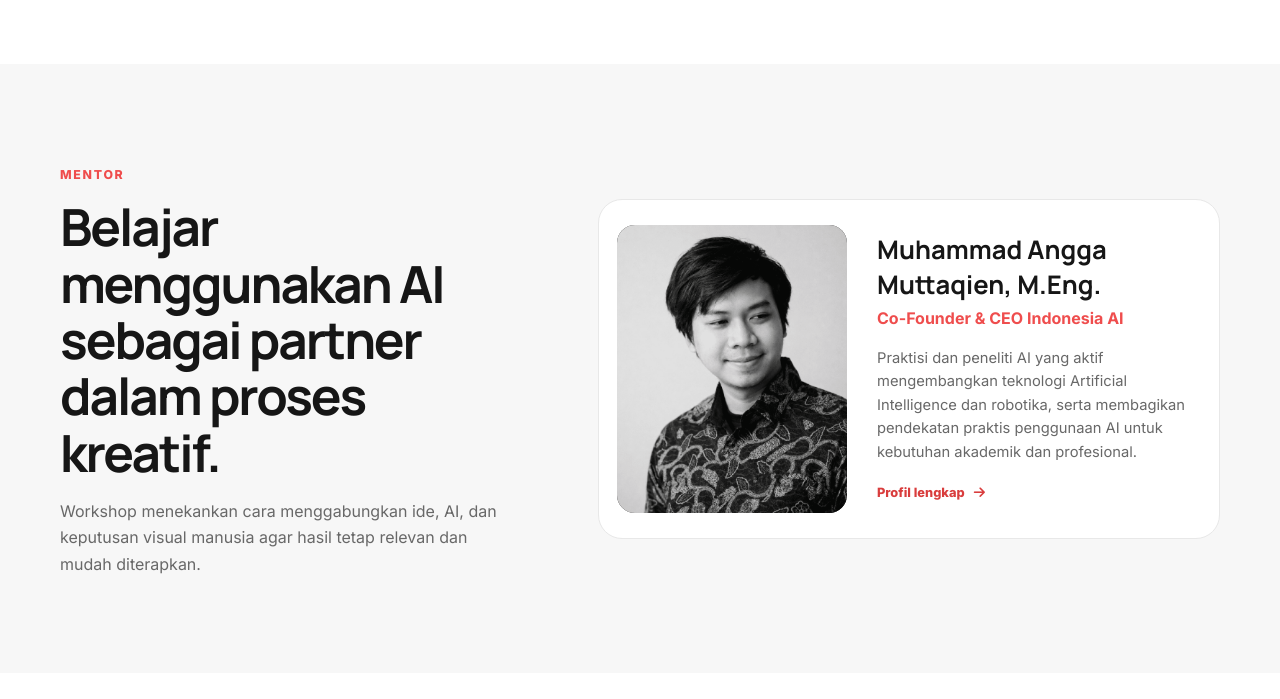
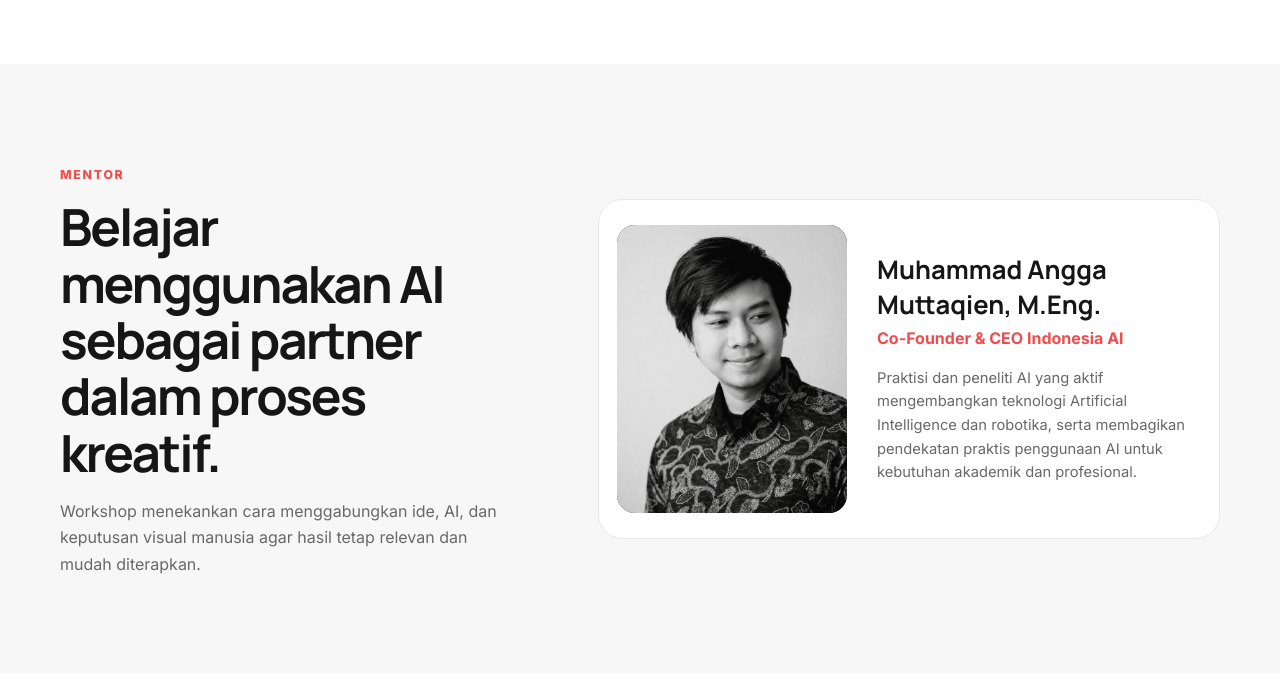
Before and after one commit to muhamuttaqien/ai-workshop, a Django app: page / in a window 1280 px wide. Shown: the part 4823-5522 px from the top of the page. Run offline with Django 5.2, Linux system fonts and the light colour scheme; data comes from the database, SQL or seed files in the repository.

Commit message:
Remove mentor profile navigation buttons

```diff
--- a/workshop/templates/workshop/detail.html
+++ b/workshop/templates/workshop/detail.html
@@ -333,7 +333,7 @@
       <h2>{{ workshop.mentor_section_title }}</h2>
       <p>{{ workshop.mentor_section_intro }}</p>
     </div>
-    <article class="mentor-card{% if workshop.mentor.full_bio %} mentor-card-interactive{% endif %} reveal">
+    <article class="mentor-card{% if workshop.mentor.full_bio %} mentor-card-interactive{% endif %} reveal"{% if workshop.mentor.full_bio %} tabindex="0" aria-label="Profil mentor {{ workshop.mentor.name }}"{% endif %}>
       {% if workshop.mentor.full_bio %}<div class="mentor-card-track">{% endif %}
         <div class="mentor-card-panel mentor-card-front">
           <div class="mentor-photo">
@@ -343,11 +343,6 @@
             <h3>{{ workshop.mentor.name }}</h3>
             <div class="mentor-role">{{ workshop.mentor.role }}</div>
             <p>{{ workshop.mentor.bio }}</p>
-            {% if workshop.mentor.full_bio %}
-              <button class="mentor-more-btn" type="button" aria-expanded="false">
-                Profil lengkap <i class="fa-solid fa-arrow-right" aria-hidden="true"></i>
-              </button>
-            {% endif %}
           </div>
         </div>
       {% if workshop.mentor.full_bio %}
@@ -356,9 +351,6 @@
           <h3>{{ workshop.mentor.name }}</h3>
           <div class="mentor-detail-role">{{ workshop.mentor.role }}</div>
           <p>{{ workshop.mentor.full_bio }}</p>
-          <button class="mentor-back-btn" type="button" tabindex="-1">
-            <i class="fa-solid fa-arrow-left" aria-hidden="true"></i> Kembali
-          </button>
         </div>
       </div>
       {% endif %}
```
